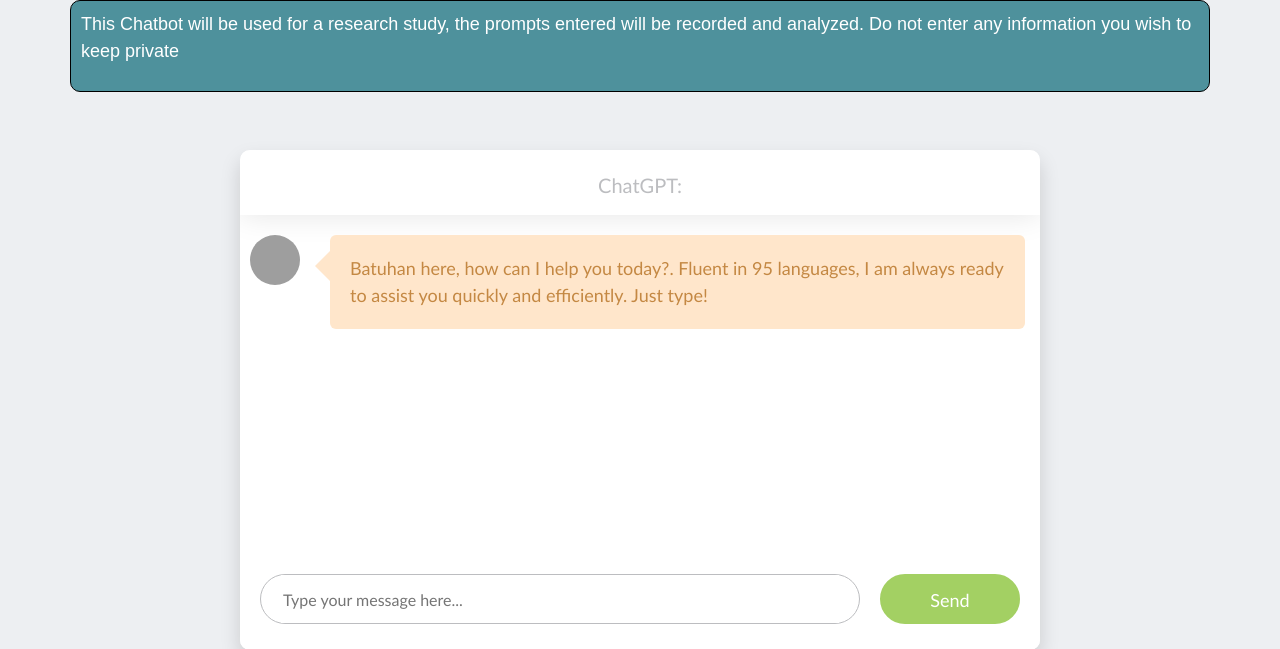
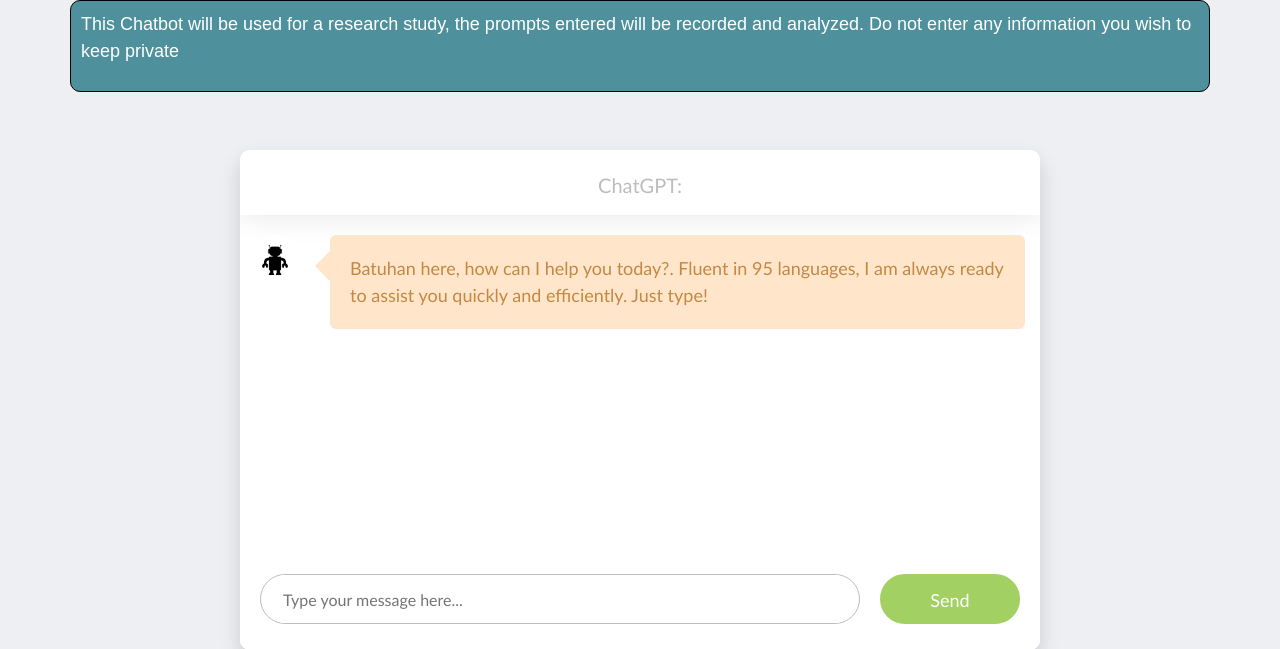
Before and after one commit to batuhantoker/Flask-OpenAI-Chatbot, a Flask app: page / in a window 1280 px wide. Shown: the top 649 px of the page. Run offline with Flask 3, Linux system fonts and the light colour scheme; parts of the project's set-up code (start-up, migrations or seed data) failed here and were passed over; some libraries are stand-ins or nearby versions; grey boxes are pictures that could not be loaded.

Commit message:
changed bot profile picture

```diff
--- a/templates/index.html
+++ b/templates/index.html
@@ -129,7 +129,7 @@ body {
   float: left;
   width: 50px;
   height: 50px;
-  background-image: url("https://pas-wordpress-media.s3.amazonaws.com/wp-content/uploads/2013/08/Customer-service-woman-on-headset-gives-OK-1024x770.jpg");
+  background-image: url("/logos/botpp.png");
   background-size: cover;
   border-radius: 50%;
   margin-right: 10px;
```
Also changed, not shown: logos/botpp.png (added).
